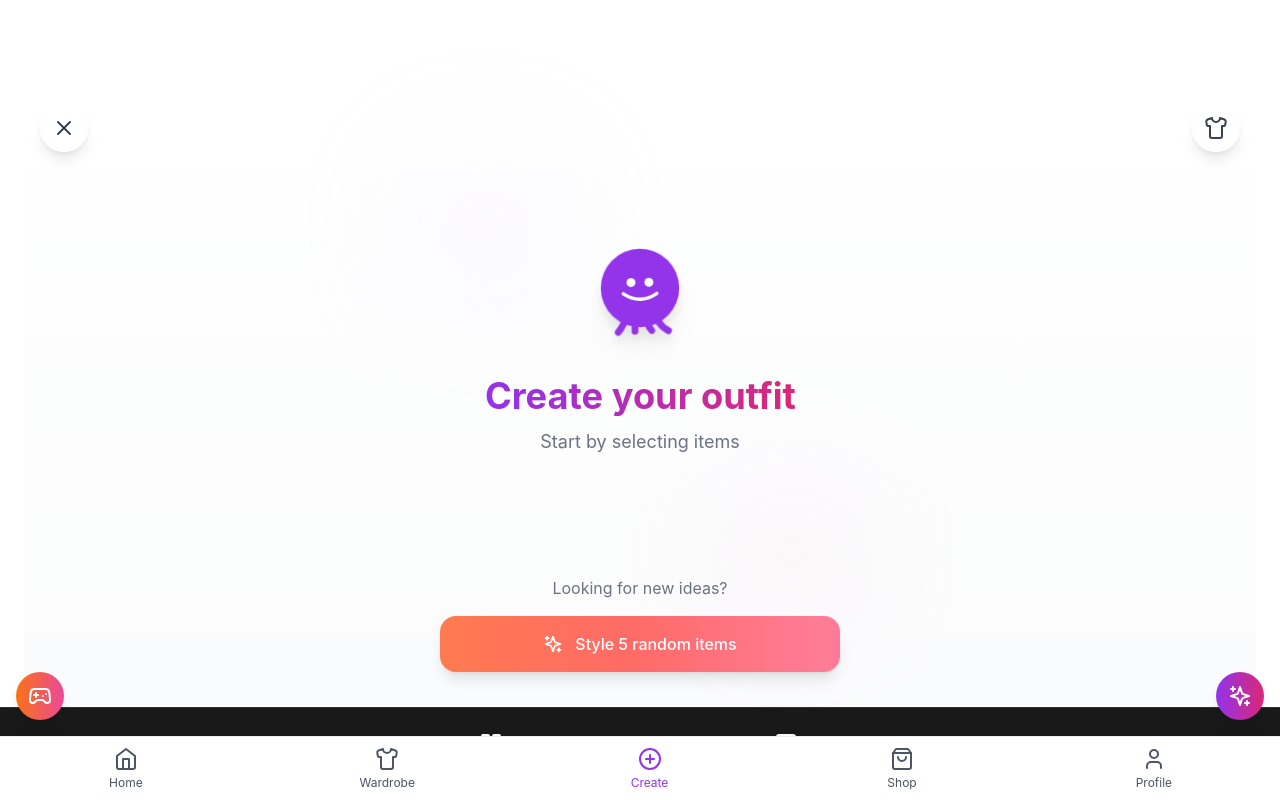
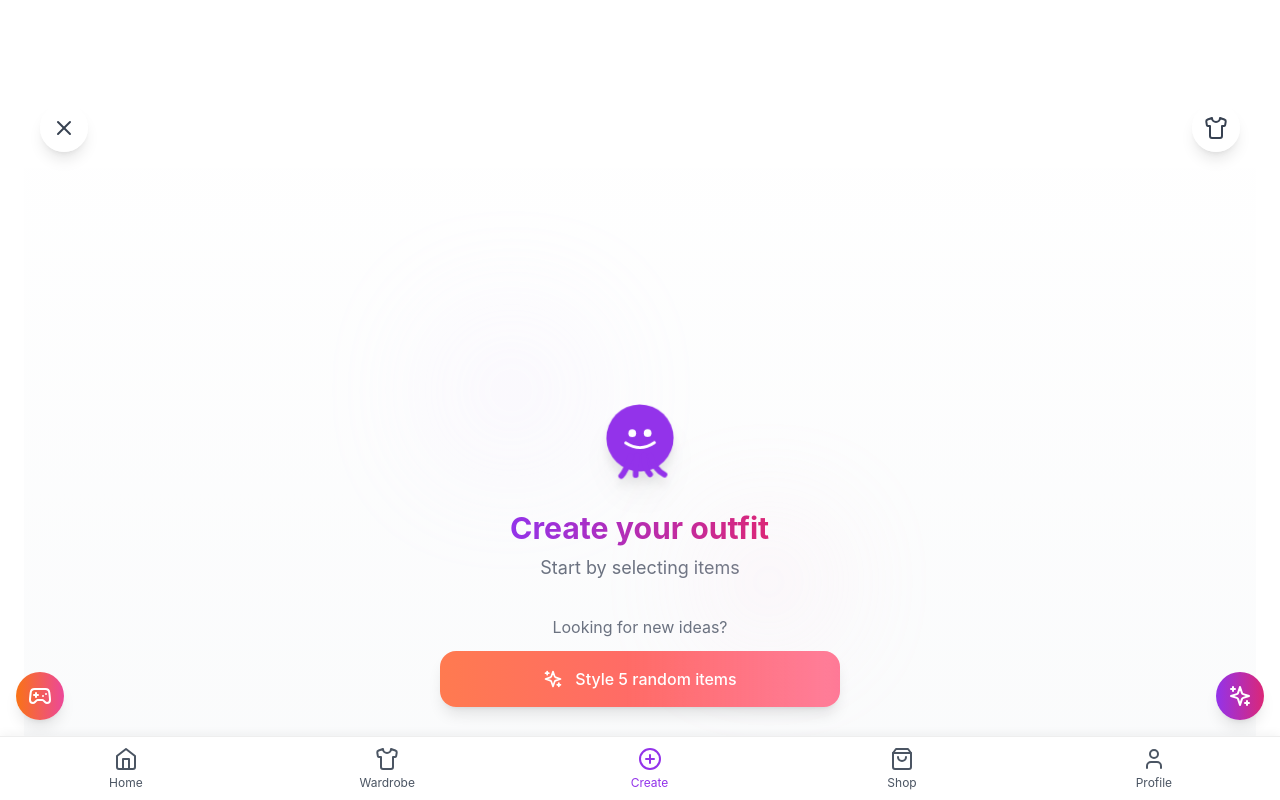
Before and after one commit to dejy100/spuntrademo-v1, a React (Vite) app: page /create in a window 1280 px wide. Built offline with nearby package versions, Linux system fonts and the light colour scheme.

Commit message:
fix(create): prevent page scrolling
- Add h-screen and overflow-hidden
- Use flex layout for proper spacing
- Adjust component sizes and margins
- Fix bottom navigation positioning

```diff
--- a/src/components/create/CreatePage.tsx
+++ b/src/components/create/CreatePage.tsx
@@ -7,7 +7,7 @@ export default function CreatePage() {
   const navigate = useNavigate();
 
   return (
-    <div className="min-h-screen bg-gradient-to-b from-white to-gray-50">
+    <div className="h-screen overflow-hidden bg-gradient-to-b from-white to-gray-50 flex flex-col">
       {/* Top Navigation with Glassmorphism */}
       <div className="flex justify-between items-center p-4 bg-white/70 backdrop-blur-lg">
         <motion.button
@@ -28,7 +28,7 @@ export default function CreatePage() {
       </div>
 
       {/* Main Content with Enhanced Animation */}
-      <div className="flex flex-col items-center justify-center px-6 mt-16">
+      <div className="flex-1 flex flex-col items-center justify-center px-6 relative">
         <motion.div
           initial={{ scale: 0.9, opacity: 0, y: 20 }}
           animate={{ scale: 1, opacity: 1, y: 0 }}
@@ -62,7 +62,7 @@ export default function CreatePage() {
           />
 
           {/* Octopus Icon with Enhanced Animation */}
-          <div className="w-28 h-28 mx-auto mb-8 relative">
+          <div className="w-24 h-24 mx-auto mb-6 relative">
             <motion.div
               animate={{
                 rotate: [0, 5, -5, 0],
@@ -113,19 +113,19 @@ export default function CreatePage() {
           </div>
 
           <motion.h1
-            className="text-4xl font-bold mb-3 bg-gradient-to-r from-purple-600 to-pink-600 text-transparent bg-clip-text"
+            className="text-3xl font-bold mb-2 bg-gradient-to-r from-purple-600 to-pink-600 text-transparent bg-clip-text"
             animate={{ scale: [1, 1.02, 1] }}
             transition={{ duration: 2, repeat: Infinity }}
           >
             Create your outfit
           </motion.h1>
-          <p className="text-gray-500 mb-24 text-lg">Start by selecting items</p>
+          <p className="text-gray-500 text-lg">Start by selecting items</p>
         </motion.div>
 
         {/* Looking for new ideas section with Enhanced Design */}
-        <div className="fixed bottom-32 w-full max-w-md px-6">
+        <div className="absolute bottom-24 w-full max-w-md px-6">
           <motion.p
-            className="text-gray-500 text-center mb-4"
+            className="text-gray-500 text-center mb-3"
             initial={{ opacity: 0, y: 10 }}
             animate={{ opacity: 1, y: 0 }}
             transition={{ delay: 0.5 }}
@@ -156,9 +156,10 @@ export default function CreatePage() {
             <span className="font-medium">Style 5 random items</span>
           </motion.button>
         </div>
+      </div>
 
       {/* Bottom Navigation with Glass Effect */}
-        <div className="fixed bottom-0 left-0 right-0 bg-black/90 backdrop-blur-lg text-white py-6 border-t border-white/10">
+      <div className="bg-black/90 backdrop-blur-lg text-white py-5 border-t border-white/10">
         <div className="flex justify-around items-center max-w-md mx-auto px-6">
           <motion.button
             whileHover={{ scale: 1.1 }}
@@ -193,6 +194,5 @@ export default function CreatePage() {
         </div>
       </div>
     </div>
-    </div>
   );
 }
```
Lines whose indentation alone changed are shown as unchanged.
